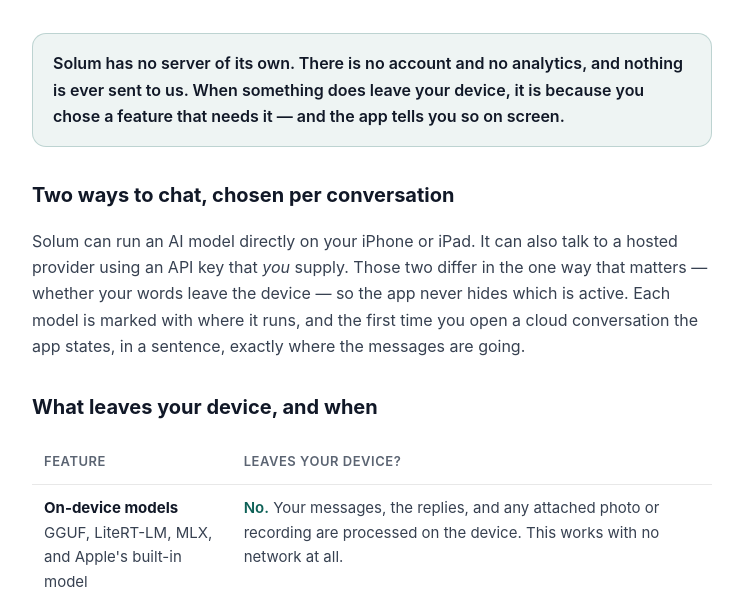
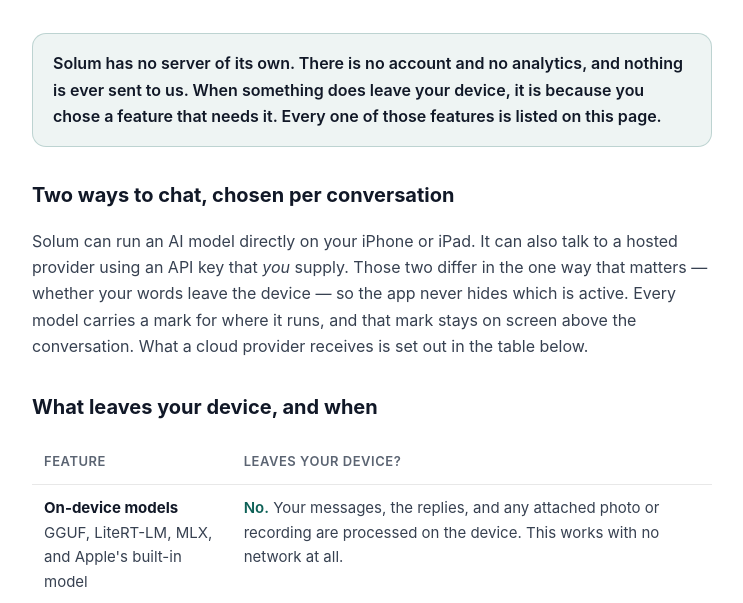
Before and after one commit to ryancancode10/App-Support, a plain HTML site: page solum/privacy.html in a window 1280 px wide. Shown: the part 192-795 px from the top of the page, without its empty margins (268-1011 px from the left). Drawn offline with Linux system fonts and the light colour scheme.

Commit message:
Stop promising a sentence the app is about to stop saying
The page said the app narrates where messages go, on screen, the first time
you open a cloud conversation. That prose is being taken out of the app - it
was repeating on screens where nothing happened, and this page says it better.
What survives in the app is the mark on every model for where it runs, which is
what the page now describes.

```diff
--- a/solum/privacy.html
+++ b/solum/privacy.html
@@ -72,11 +72,11 @@
   <p class="date">Last updated: August 15, 2026</p>
 
   <div class="highlight">
-    <p>Solum has no server of its own. There is no account and no analytics, and nothing is ever sent to us. When something does leave your device, it is because you chose a feature that needs it — and the app tells you so on screen.</p>
+    <p>Solum has no server of its own. There is no account and no analytics, and nothing is ever sent to us. When something does leave your device, it is because you chose a feature that needs it. Every one of those features is listed on this page.</p>
   </div>
 
   <h2>Two ways to chat, chosen per conversation</h2>
-  <p>Solum can run an AI model directly on your iPhone or iPad. It can also talk to a hosted provider using an API key that <em>you</em> supply. Those two differ in the one way that matters — whether your words leave the device — so the app never hides which is active. Each model is marked with where it runs, and the first time you open a cloud conversation the app states, in a sentence, exactly where the messages are going.</p>
+  <p>Solum can run an AI model directly on your iPhone or iPad. It can also talk to a hosted provider using an API key that <em>you</em> supply. Those two differ in the one way that matters — whether your words leave the device — so the app never hides which is active. Every model carries a mark for where it runs, and that mark stays on screen above the conversation. What a cloud provider receives is set out in the table below.</p>
 
   <h2>What leaves your device, and when</h2>
   <table>
```
